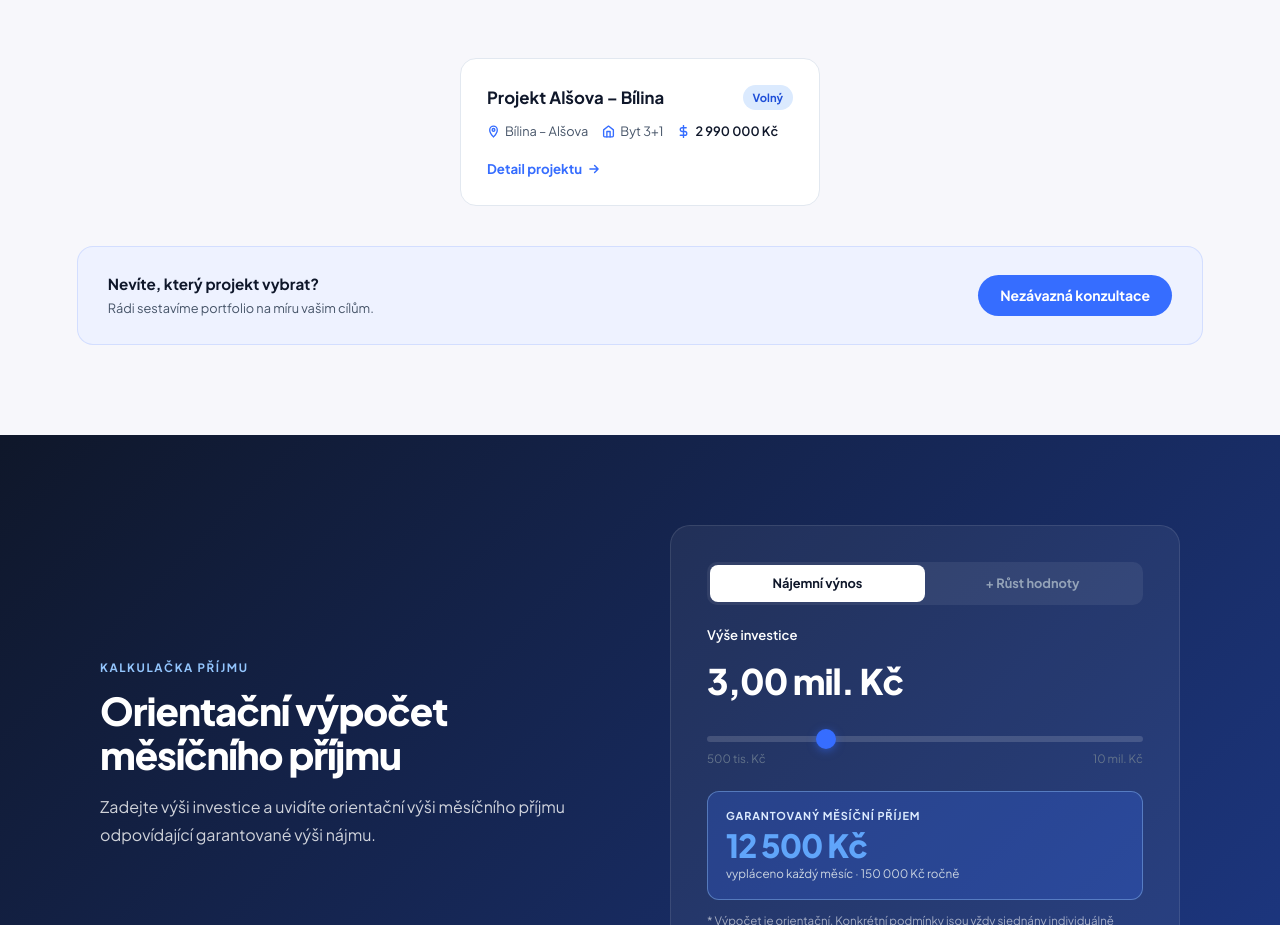
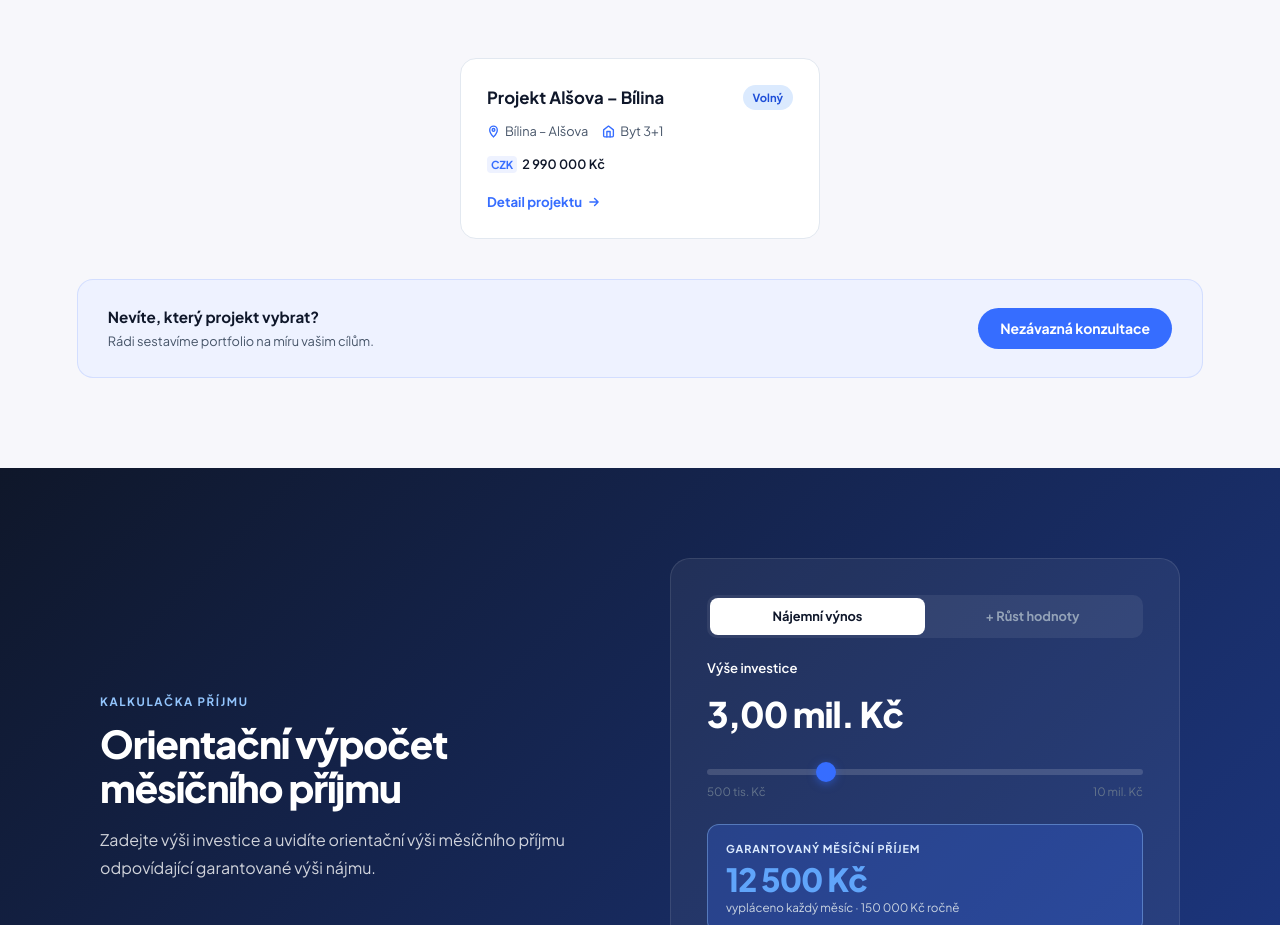
Before and after one commit to Petr1892SKS/investuj-bez-starosti, a Next.js app: page / in a window 1280 px wide. Shown: the part 2003-2928 px from the top of the page. Built offline with nearby package versions, Linux system fonts and the light colour scheme.

Commit message:
Cena: ikona $ → štítek CZK

```diff
--- a/app/page.tsx
+++ b/app/page.tsx
@@ -1008,7 +1008,7 @@ export default function Home() {
               <div className="project-meta">
                 <div className="project-meta-item"><IconPin/>{p.location}</div>
                 {p.type && <div className="project-meta-item"><svg width="13" height="13" viewBox="0 0 24 24" fill="none" stroke="#366dff" strokeWidth="2.5" strokeLinecap="round" strokeLinejoin="round"><path d="M3 9l9-7 9 7v11a2 2 0 01-2 2H5a2 2 0 01-2-2z"/><polyline points="9 22 9 12 15 12 15 22"/></svg>{p.type}</div>}
-                {p.price && <div className="project-meta-item"><svg width="13" height="13" viewBox="0 0 24 24" fill="none" stroke="#366dff" strokeWidth="2.5" strokeLinecap="round" strokeLinejoin="round"><line x1="12" y1="1" x2="12" y2="23"/><path d="M17 5H9.5a3.5 3.5 0 000 7h5a3.5 3.5 0 010 7H6"/></svg><span style={{fontWeight:600,color:"var(--text)"}}>{p.price}</span></div>}
+                {p.price && <div className="project-meta-item"><span style={{fontWeight:700,fontSize:"11px",color:"#366dff",background:"#eef2ff",borderRadius:"4px",padding:"1px 4px",lineHeight:"1.4"}}>CZK</span><span style={{fontWeight:600,color:"var(--text)"}}>{p.price}</span></div>}
               </div>
               <Link href={`/projekty/${p.slug || "vinohrady"}`} className="project-cta" style={{textDecoration:"none"}}>Detail projektu<IconArrow/></Link>
             </div>
```
